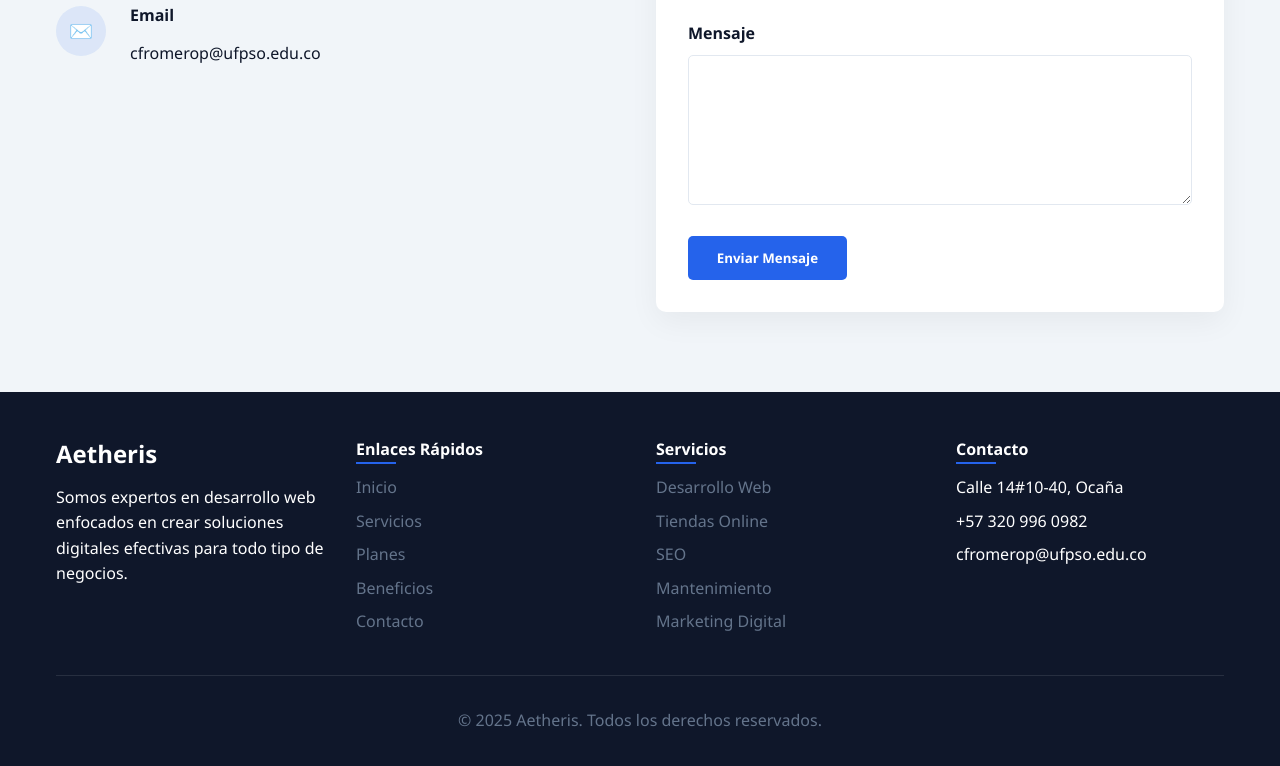
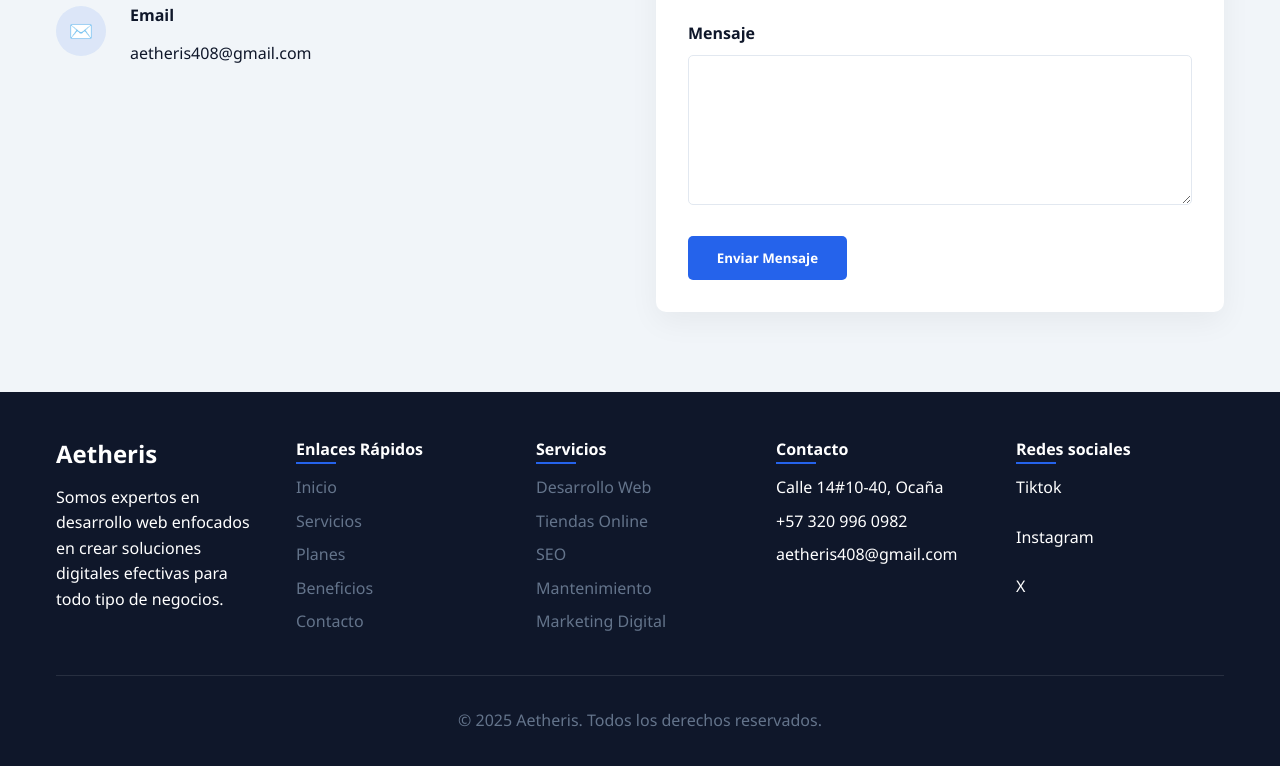
Before and after one commit to Cromero100/Aetheris, a plain HTML site: page index.html in a window 1280 px wide. Shown: the part 4711-5477 px from the top of the page. Drawn offline with nearby package versions, Linux system fonts and the light colour scheme.

Commit message:
Update index.html

```diff
--- a/index.html
+++ b/index.html
@@ -1288,7 +1288,7 @@
               <div class="feature-icon">✉️</div>
               <div class="feature-content">
                 <h4>Email</h4>
-                <p>cfromerop@ufpso.edu.co</p>
+                <p>aetheris408@gmail.com</p>
               </div>
             </div>
           </div>
@@ -1391,7 +1391,15 @@
             <ul>
               <li>Calle 14#10-40, Ocaña</li>
               <li>+57 320 996 0982</li>
-              <li>cfromerop@ufpso.edu.co</li>
+              <li>aetheris408@gmail.com</li>
+            </ul>
+          </div>
+          <div class="footer-links">
+            <h4>Redes sociales</h4>
+            <ul>
+              <li> <p>Tiktok</p></li>
+              <li><p>Instagram</p></li>
+              <li><p>X</p></li>
             </ul>
           </div>
         </div>
```
